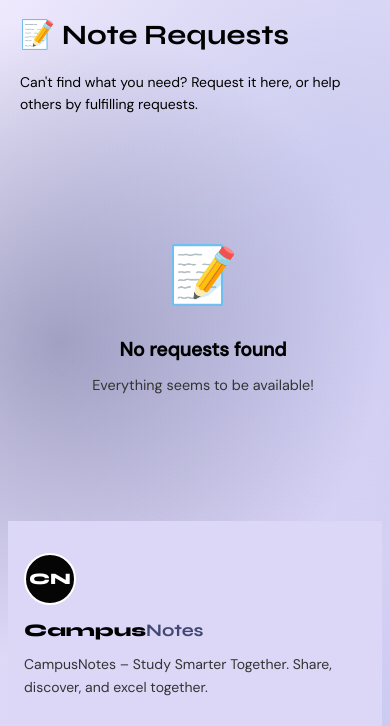
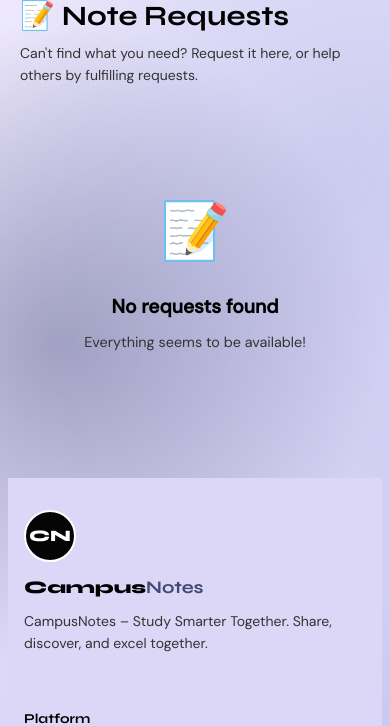
Before and after one commit to SumitBehera720/CampusNotes, a Flask app: page /requests in a window 390 px wide. Shown: the part 79-805 px from the top of the page. Run offline with Flask 3, Linux system fonts and the light colour scheme; data that the repository does not hold is empty; some libraries are stand-ins or nearby versions.

Commit message:
style: Fix mobile UI layout issues on Note Requests page

```diff
--- a/templates/student/requests.html
+++ b/templates/student/requests.html
@@ -3,19 +3,21 @@
 
 {% block content %}
 <div class="dashboard-header">
-  <div class="container" style="display:flex; justify-content:space-between; align-items:center;">
-    <div>
-      <h1>📝 Note Requests</h1>
-      <p>Can't find what you need? Request it here, or help others by fulfilling requests.</p>
+  <div class="container" style="display:flex; justify-content:space-between; align-items:center; flex-wrap:wrap; gap:16px;">
+    <div style="flex: 1 1 300px;">
+      <h1 style="margin: 0 0 8px 0;">📝 Note Requests</h1>
+      <p style="margin: 0; color:var(--text-secondary);">Can't find what you need? Request it here, or help others by fulfilling requests.</p>
     </div>
     {% if is_auth %}
-    <button class="btn btn-primary" onclick="document.getElementById('requestModal').style.display='flex'">+ New Request</button>
+    <div style="flex-shrink:0;">
+      <button class="btn btn-primary" onclick="document.getElementById('requestModal').style.display='flex'">+ New Request</button>
+    </div>
     {% endif %}
   </div>
 </div>
 
 <div class="container" style="padding: 40px 20px;">
-  <div class="requests-grid" style="display:grid; grid-template-columns: repeat(auto-fill, minmax(350px, 1fr)); gap:20px;">
+  <div class="requests-grid" style="display:grid; grid-template-columns: repeat(auto-fill, minmax(280px, 1fr)); gap:20px;">
     {% for req in requests %}
     <div class="card fade-up" style="display:flex; flex-direction:column; padding:24px;">
       <div style="display:flex; justify-content:space-between; margin-bottom:12px;">
```
